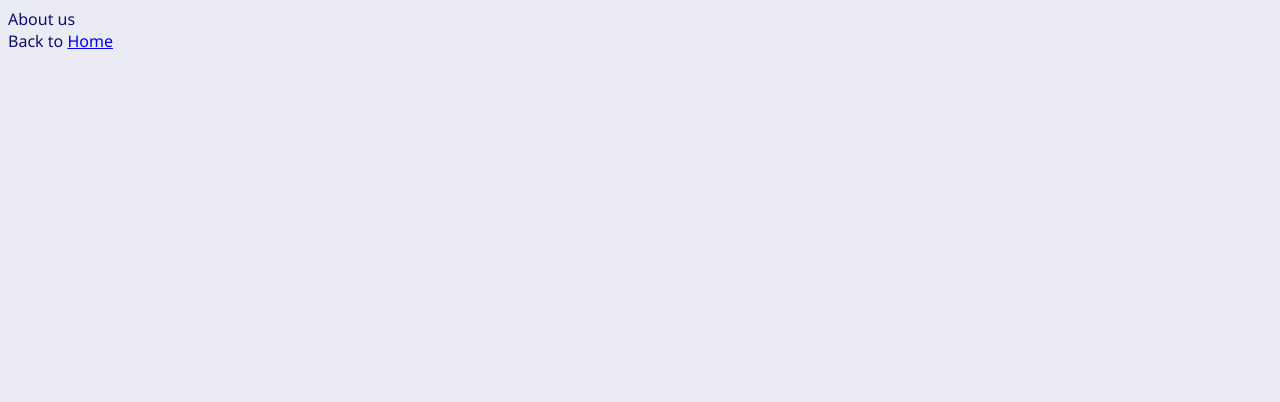
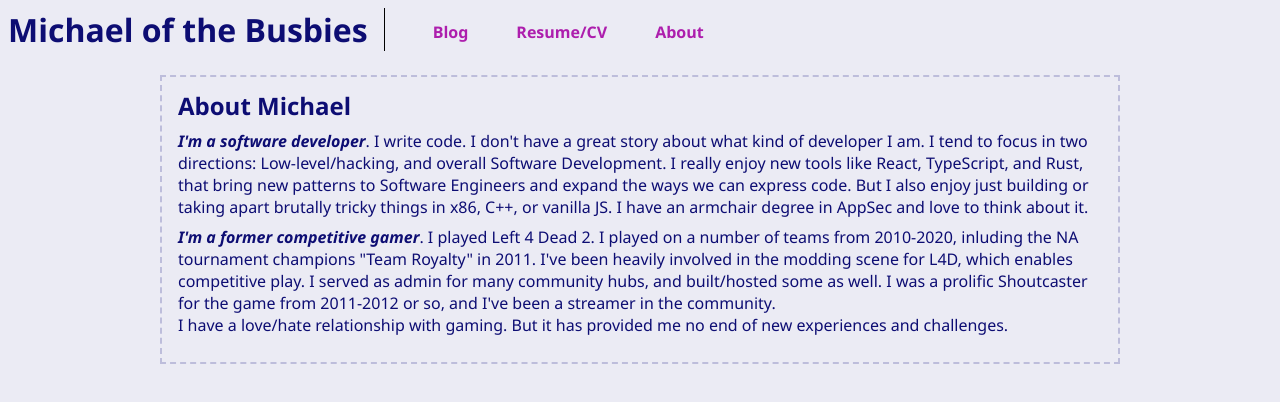
Before and after one commit to ProdigySim/michael_busbies, a Next.js app: page /about in a window 1280 px wide. Shown: the top 402 px of the page. Built offline with nearby package versions, Linux system fonts and the light colour scheme; no server answers.

Commit message:
About us page and topnav

```diff
--- /dev/null
+++ b/components/nav/TopNav.module.scss
@@ -0,0 +1,17 @@
+
+.topNavContainer {
+  display: flex;
+
+  > h1 {
+    margin-top: 0;
+    padding-right: 16px;
+    border-right: 1px solid black;
+  }
+}
+.topNav {
+  display: flex;
+  align-items: center;
+  padding: 0px 48px;
+  padding-top: 4px;
+  gap: 48px;
+}
--- /dev/null
+++ b/components/nav/TopNav.tsx
@@ -0,0 +1,23 @@
+import React from 'react';
+import Link from 'next/link'
+
+import styles from './TopNav.module.scss';
+
+export const TopNav = () => {
+  return (
+    <div className={styles.topNavContainer}>
+      <h1>Michael of the Busbies</h1>
+      <div className={styles.topNav}>
+        <Link href="/" as={process.env.BACKEND_URL + '/'}>
+          <a>Blog</a>
+        </Link>
+        <Link href="/resume" as={process.env.BACKEND_URL + '/'}>
+          <a>Resume/CV</a>
+        </Link>
+        <Link href="/about" as={process.env.BACKEND_URL + '/'}>
+          <a>About</a>
+        </Link>
+      </div>
+    </div>
+  )
+};
--- a/css/main.scss
+++ b/css/main.scss
@@ -29,6 +29,21 @@ ul.emoji-bulleted {
         list-style: none;
     }
 }
+
+a {
+    color: rgb(173, 30, 173);
+    font-weight: 600;
+
+    &:not(:hover) {
+        text-decoration: none;
+    }
+
+}
+
+em {
+    font-weight: 600;
+}
+
 @media screen {
     body {
         background-color: #ebebf4;
--- a/pages/_app.tsx
+++ b/pages/_app.tsx
@@ -1,5 +1,13 @@
+import { TopNav } from '../components/nav/TopNav';
 import '../css/main.scss';
 
 export default function MyApp({ Component, pageProps }) {
-  return <Component {...pageProps} />;
+  return (
+    <>
+      <TopNav />
+      <div id='page-content'>
+        <Component {...pageProps} />
+      </div>
+    </>
+  );
 }
--- a/pages/about.tsx
+++ b/pages/about.tsx
@@ -1,14 +1,23 @@
 import Link from 'next/link'
 export default function About() {
   return (
-    <div>
-      <div>About us</div>
+    <main className='about'>
+      <h2>About Michael</h2>
       <div>
-        Back to{' '}
-        <Link href="/" as={process.env.BACKEND_URL + '/'}>
-          <a>Home</a>
-        </Link>
+        <p><em>I'm a software developer</em>. I write code. I don't have a great story about what kind of developer I am.
+        I tend to focus in two directions: Low-level/hacking, and overall Software Development. I really enjoy new tools like
+        React, TypeScript, and Rust, that bring new patterns to Software Engineers and expand the ways we can express code.
+        But I also enjoy just building or taking apart brutally tricky things in x86, C++, or vanilla JS. I have an armchair degree in AppSec and love to think about it.
+        </p>
+        <p><em>I'm a former competitive gamer</em>. I played Left 4 Dead 2. I played on a number of teams from 2010-2020,
+          inluding the NA tournament champions "Team Royalty" in 2011. I've been heavily involved in the modding scene for L4D,
+          which enables competitive play.
+          I served as admin for many community hubs, and built/hosted some as well.
+          I was a prolific Shoutcaster for the game from 2011-2012 or so, and I've been a streamer in the community.<br/>
+          I have a love/hate relationship with gaming. But it has provided me no end of new experiences and challenges.
+          </p>
+          <br/>
       </div>
-    </div>
+    </main>
   )
 }
```
Also changed, not shown: pages/index.tsx (+4 -10 lines).
